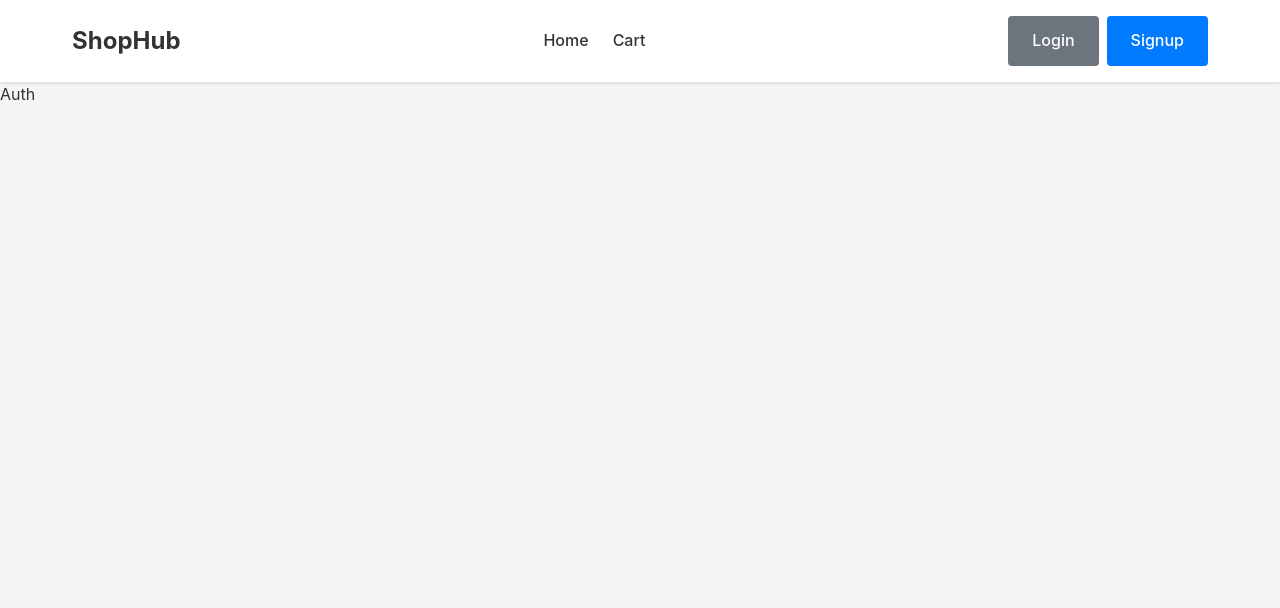
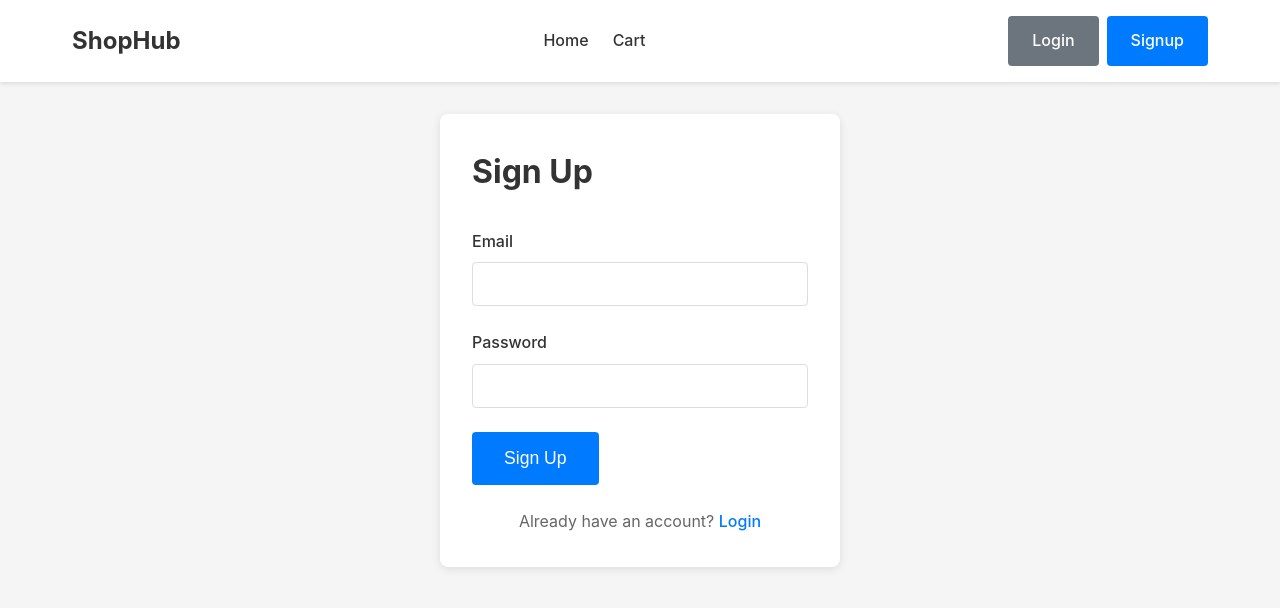
Before and after one commit to Souravbanerjeedata/electronics-ecommerce-react, a React (Vite) app: page /auth in a window 1280 px wide. Shown: the top 608 px of the page. Built offline with nearby package versions, Linux system fonts and the light colour scheme.

Commit message:
creating and styling the auth page

```diff
--- a/src/App.css
+++ b/src/App.css
@@ -273,6 +273,7 @@ body {
   color: #007bff;
   text-decoration: none;
   font-weight: 500;
+  cursor: pointer;
 }
 
 .auth-link:hover {
--- a/src/pages/Auth.jsx
+++ b/src/pages/Auth.jsx
@@ -1,5 +1,52 @@
+import { useState } from "react";
+
 const Auth = () => {
-  return <div>Auth</div>;
+  const [mode, setMode] = useState("sign up");
+  return (
+    <div className="page">
+      <div className="container">
+        <div className="auth-container">
+          <h1 className="page-title">
+            {mode === "sign up" ? "Sign Up" : "Login"}
+          </h1>
+          <form className="auth-form">
+            <div className="form-group">
+              <label className="form-label" htmlFor="email">
+                Email
+              </label>
+              <input type="email" id="email" className="form-input" />
+            </div>
+            <div className="form-group">
+              <label className="form-label" htmlFor="password">
+                Password
+              </label>
+              <input type="password" id="password" className="form-input" />
+            </div>
+            <button type="submit" className="btn btn-primary btn-large">
+              {mode === "sign up" ? "Sign Up" : "Login"}
+            </button>
+          </form>
+          <div className="auth-switch">
+            {mode === "sign up" ? (
+              <p>
+                Already have an account?{" "}
+                <span className="auth-link" onClick={() => setMode("login")}>
+                  Login
+                </span>
+              </p>
+            ) : (
+              <p>
+                Dont't have an account?{" "}
+                <span className="auth-link" onClick={() => setMode("sign up")}>
+                  Sign Up
+                </span>
+              </p>
+            )}
+          </div>
+        </div>
+      </div>
+    </div>
+  );
 };
 
 export default Auth;
```
